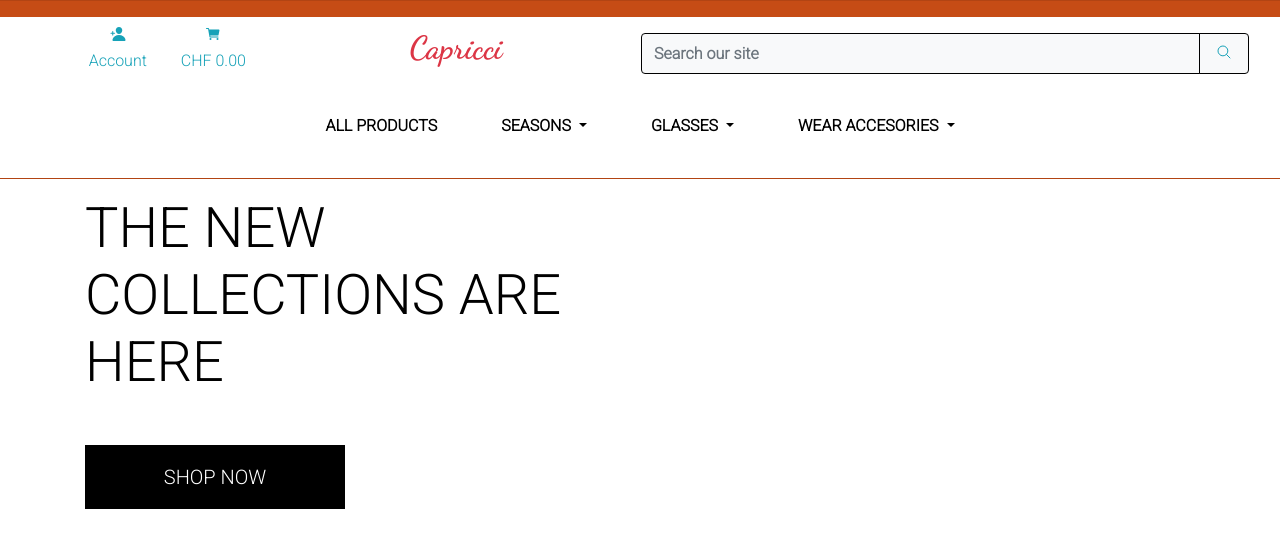
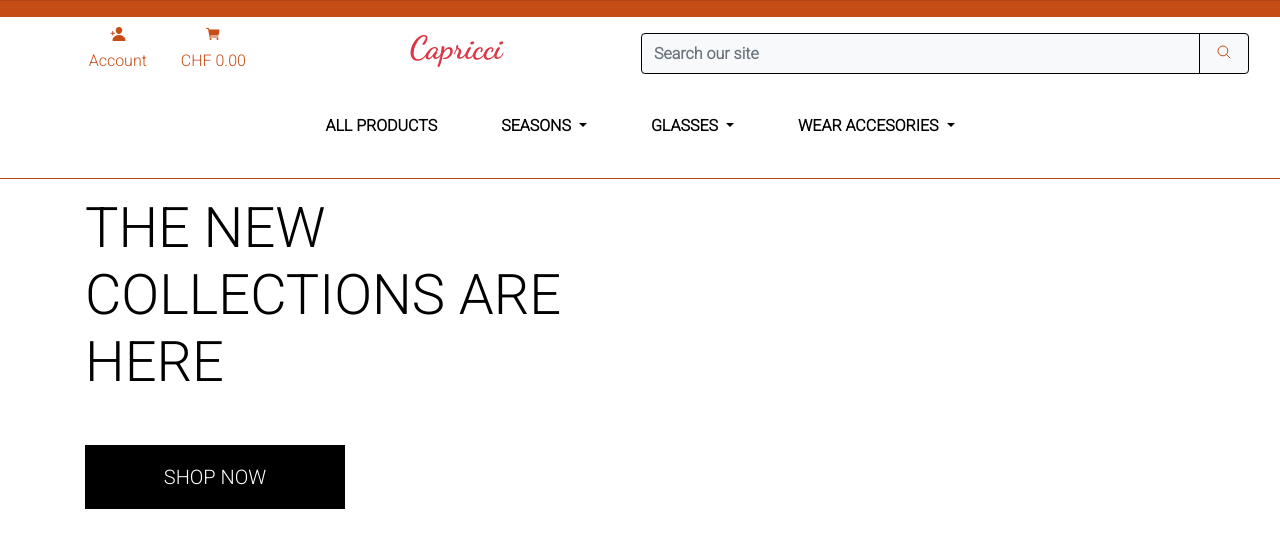
Before and after one commit to jdhernandezS1/CI_PP5_E_COM, a Django app: page / in a window 1280 px wide. Shown: the top 556 px of the page. Run offline with Django 3.2, Linux system fonts and the light colour scheme; some libraries are stand-ins or nearby versions; some web fonts are replaced.

Commit message:
Set Class Text color

```diff
--- a/templates/includes/nav_bar_base.html
+++ b/templates/includes/nav_bar_base.html
@@ -1,23 +1,23 @@
   <div id="nav_pc" class="row w-100">
     <div class="list-inline-item dropdown ml-auto ">
-      <a class="text-info nav-link text-center row" href="#" id="user-options" data-toggle="dropdown"
+      <a class="nav-link text-center row text-decoration-none text-one" href="#" id="user-options" data-toggle="dropdown"
         aria-haspopup="true" aria-expanded="false">
         <!-- <div class="text-center row p-0"> -->
-        <div class="w-100 text-info">
+        <div class="w-100 text-one">
           {% if request.user.is_authenticated %}
           <ion-icon name="person" class=""></ion-icon>
           {% else %}
           <ion-icon name="person-add" class=""></ion-icon>
           {% endif %}
         </div>
-        <p class="my-0 p-0 w-100 text-capitalize ">
+        <p class="my-0 p-0 w-100 text-capitalize text-one">
           {% if request.user.is_authenticated %}
           {{user}}
           {% else %}
           Account
           {% endif %}
         </p>
-        <div class="dropdown-menu border-0 border border-black p-1 btn btn-outline-secondary text-center text-info"
+        <div class="dropdown-menu border-0 border border-black p-1 btn btn-outline-secondary text-center text-one"
           aria-labelledby="user-options">
           {% if request.user.is_authenticated %}
           {% if request.user.is_superuser %}
@@ -34,9 +34,9 @@
       </a>
     </div>
     <div class="list-inline-item">
-      <a class="{% if grand_total %}text-info font-weight-bold{% else %}text-black{% endif %} nav-link"
+      <a class="{% if grand_total %} font-weight-bold{% else %} {% endif %} text-one nav-link"
         href="{% url 'cart' %}">
-        <div class="text-center row px-3 text-info">
+        <div class="text-center row px-3 text-one">
           <div class="w-100">
             <ion-icon name="cart" class=""></ion-icon>
           </div>
@@ -54,7 +54,7 @@
     </div>
 
 
-    <div class="pl-2 mx-auto text-info">
+    <div class="pl-2 mx-auto text-one">
       <a href="{% url 'home' %}" class="nav-link main-logo-link" id="logo-pc">
         <h2 class="rounded text-danger bg-white my-0 text-capitalize font-weight-bold font-dancing p-1">Capricci </h2>
       </a>
@@ -64,8 +64,8 @@
         <div class="input-group w-100 ">
           <input class="form-control bg-light  border border-black font-weight-bold rounded-left" type="text"
             name="q" placeholder="Search our site">
-          <div class="input-group-append text-info">
-            <button class="form-control btn btn-light border border-black rounded-right text-info" type="submit">
+          <div class="input-group-append text-one">
+            <button class="form-control btn btn-light border border-black rounded-right text-one" type="submit">
               <span class="icon font-weight-bold">
                 <ion-icon name="search-outline" class=""></ion-icon>
               </span>
--- a/templates/includes/nav_bar_phone.html
+++ b/templates/includes/nav_bar_phone.html
@@ -3,7 +3,7 @@
         <button id="" class="list-inline-item navbar-toggler py-2 mx-2 bg-white mx-auto border-0 text-one" type="button"
             data-toggle="collapse" data-target="#main-nav" aria-controls="main-nav" aria-expanded="false"
             aria-label="Toggle navigation">
-            <span class=""><ion-icon name="grid-outline"></ion-icon></span>
+            <span class="text-one"><ion-icon name="grid-outline"></ion-icon></span>
         </button>
     </div>
     <div class="list-inline-item dropdown p-0 m-1 text-black">
```
